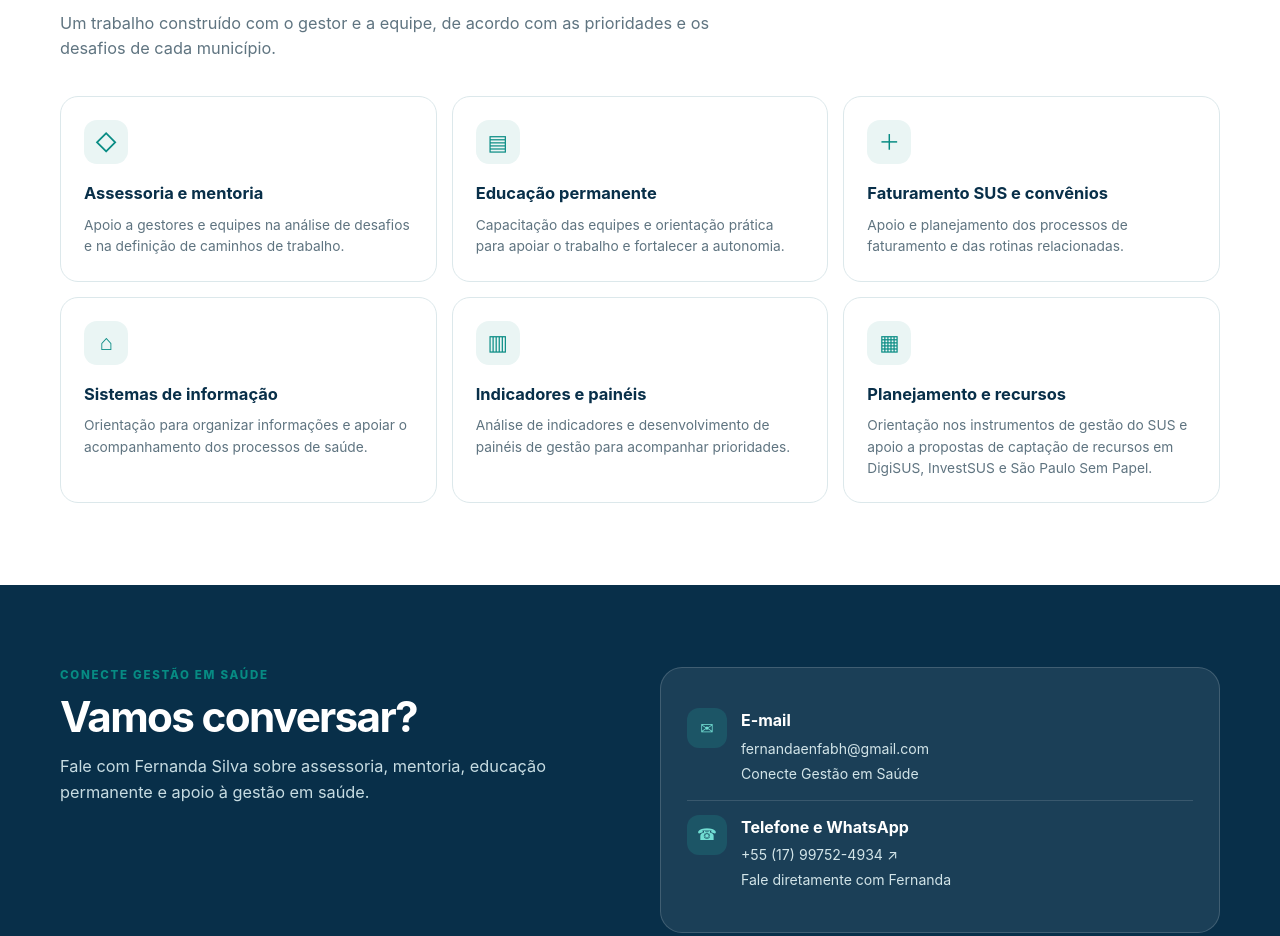
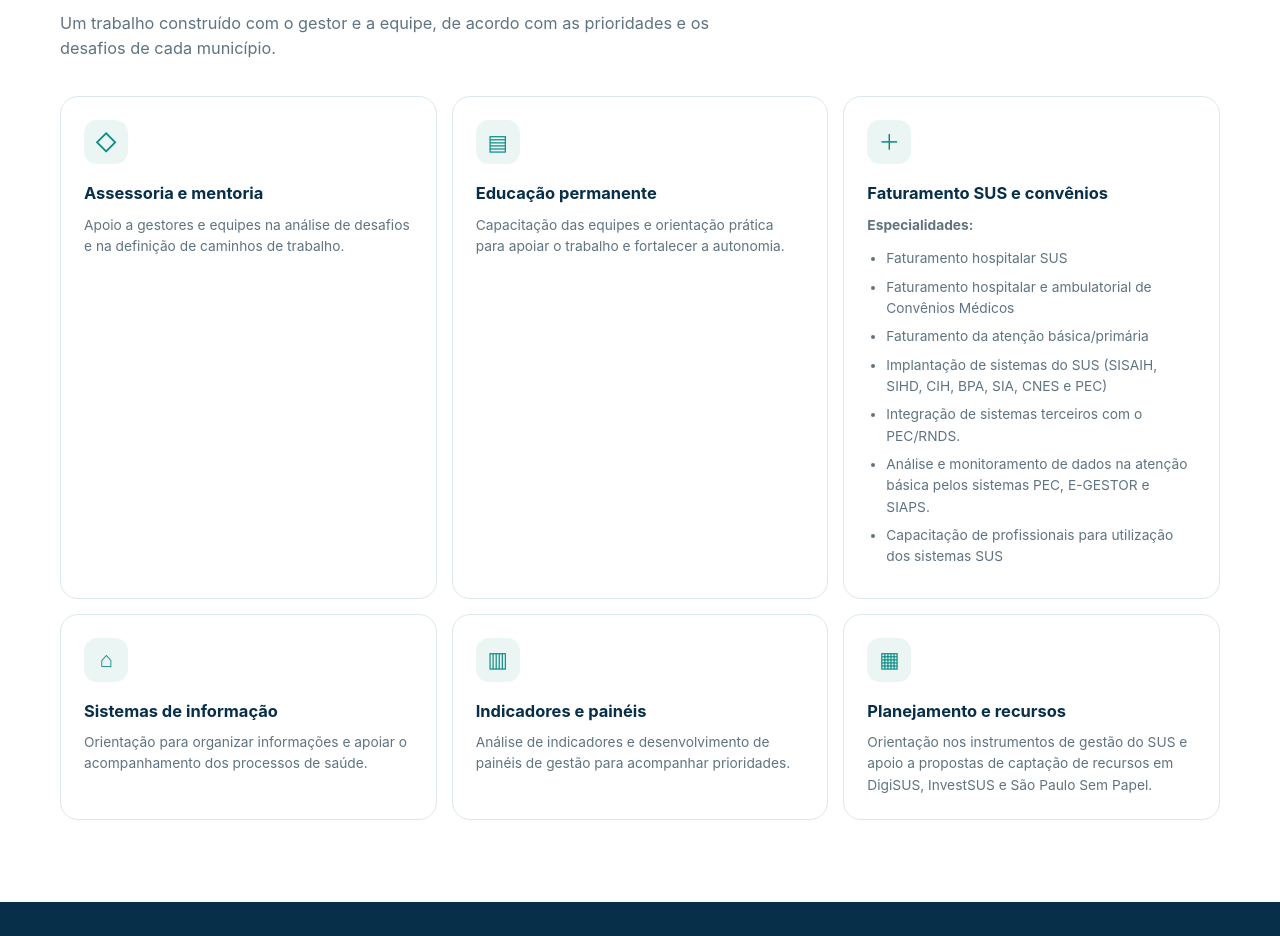
Before and after one commit to Querubim2006/Portif-lio-sa-de, a plain HTML site: page index.html in a window 1280 px wide. Shown: the part 1878-2814 px from the top of the page. Drawn offline with Linux system fonts and the light colour scheme.

Commit message:
Expand billing services card with specialties

```diff
--- a/index.html
+++ b/index.html
@@ -79,7 +79,7 @@ h2{font-size:clamp(2rem,3.3vw,3rem);line-height:1.1;letter-spacing:-.04em;color:
 .service:hover{transform:translateY(-3px);box-shadow:var(--shadow)}
 .service-icon{width:44px;height:44px;border-radius:13px;background:var(--pale);color:var(--teal);display:grid;place-items:center;font-size:1.35rem;margin-bottom:17px}
 .service h3{font-size:1.03rem;color:var(--navy);margin:0 0 8px}
-.service p{font-size:.86rem;color:var(--muted);margin:0}
+.service p{font-size:.86rem;color:var(--muted);margin:0}.service ul{margin:12px 0 0;padding-left:19px;font-size:.86rem;color:var(--muted)}.service li{margin:7px 0}
 .project{background:linear-gradient(135deg,#e9f6f4,#f6fafb);border:1px solid var(--line);border-radius:24px;padding:30px;display:grid;grid-template-columns:1.1fr .9fr;gap:30px;align-items:center}
 .project h3{color:var(--navy);font-size:1.45rem;margin:7px 0}
 .project p{color:var(--muted);font-size:.94rem}
@@ -173,7 +173,7 @@ footer{background:#05283d;color:#b9d0d8;padding:22px 0;font-size:.78rem}
     <div class="services-grid">
       <article class="service"><div class="service-icon">◇</div><h3>Assessoria e mentoria</h3><p>Apoio a gestores e equipes na análise de desafios e na definição de caminhos de trabalho.</p></article>
       <article class="service"><div class="service-icon">▤</div><h3>Educação permanente</h3><p>Capacitação das equipes e orientação prática para apoiar o trabalho e fortalecer a autonomia.</p></article>
-      <article class="service"><div class="service-icon">＋</div><h3>Faturamento SUS e convênios</h3><p>Apoio e planejamento dos processos de faturamento e das rotinas relacionadas.</p></article>
+      <article class="service"><div class="service-icon">＋</div><h3>Faturamento SUS e convênios</h3><p><strong>Especialidades:</strong></p><ul class="specialties-list"><li>Faturamento hospitalar SUS</li><li>Faturamento hospitalar e ambulatorial de Convênios Médicos</li><li>Faturamento da atenção básica/primária</li><li>Implantação de sistemas do SUS (SISAIH, SIHD, CIH, BPA, SIA, CNES e PEC)</li><li>Integração de sistemas terceiros com o PEC/RNDS.</li><li>Análise e monitoramento de dados na atenção básica pelos sistemas PEC, E-GESTOR e SIAPS.</li><li>Capacitação de profissionais para utilização dos sistemas SUS</li></ul></article>
       <article class="service"><div class="service-icon">⌂</div><h3>Sistemas de informação</h3><p>Orientação para organizar informações e apoiar o acompanhamento dos processos de saúde.</p></article>
       <article class="service"><div class="service-icon">▥</div><h3>Indicadores e painéis</h3><p>Análise de indicadores e desenvolvimento de painéis de gestão para acompanhar prioridades.</p></article>
       <article class="service"><div class="service-icon">▦</div><h3>Planejamento e recursos</h3><p>Orientação nos instrumentos de gestão do SUS e apoio a propostas de captação de recursos em DigiSUS, InvestSUS e São Paulo Sem Papel.</p></article>
```
